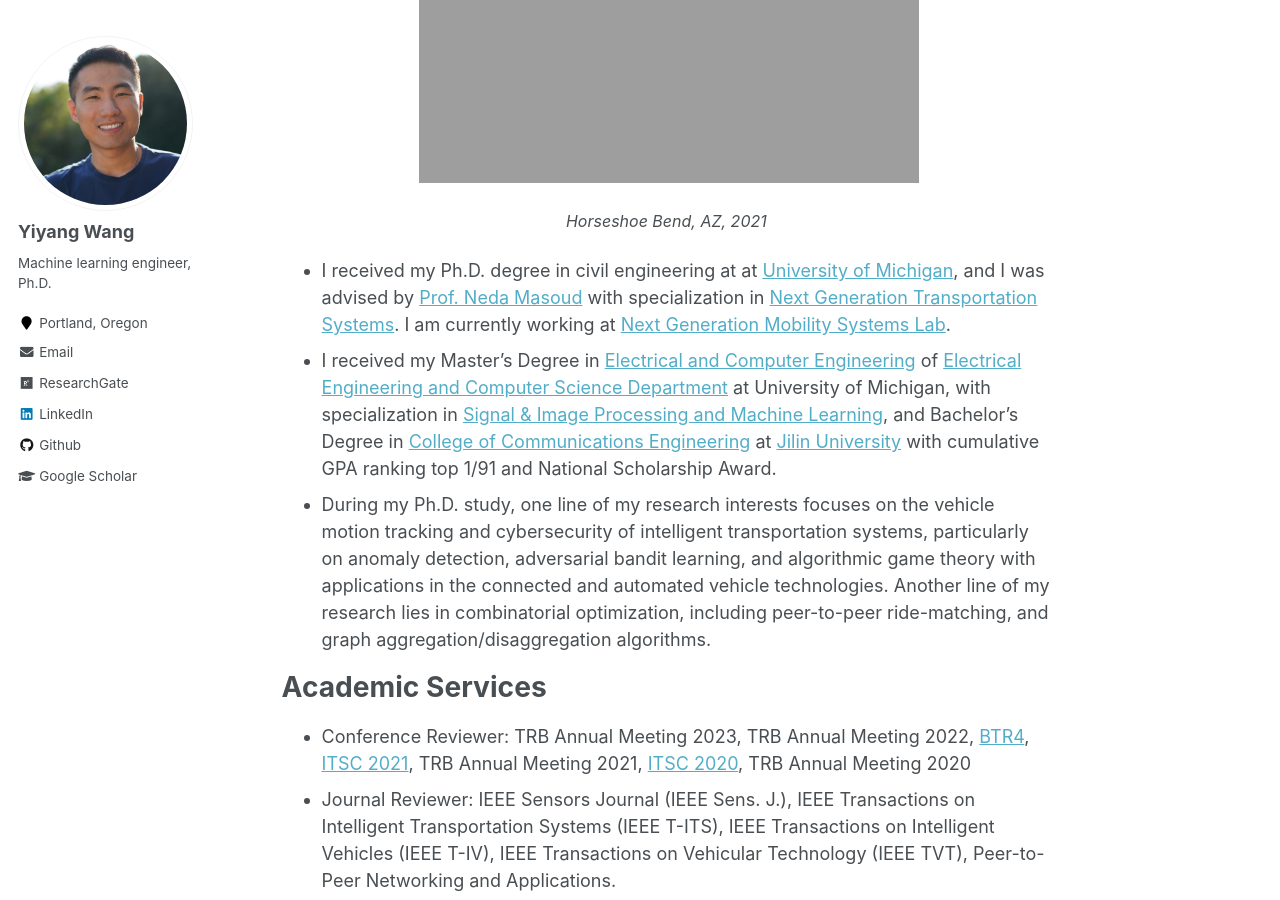
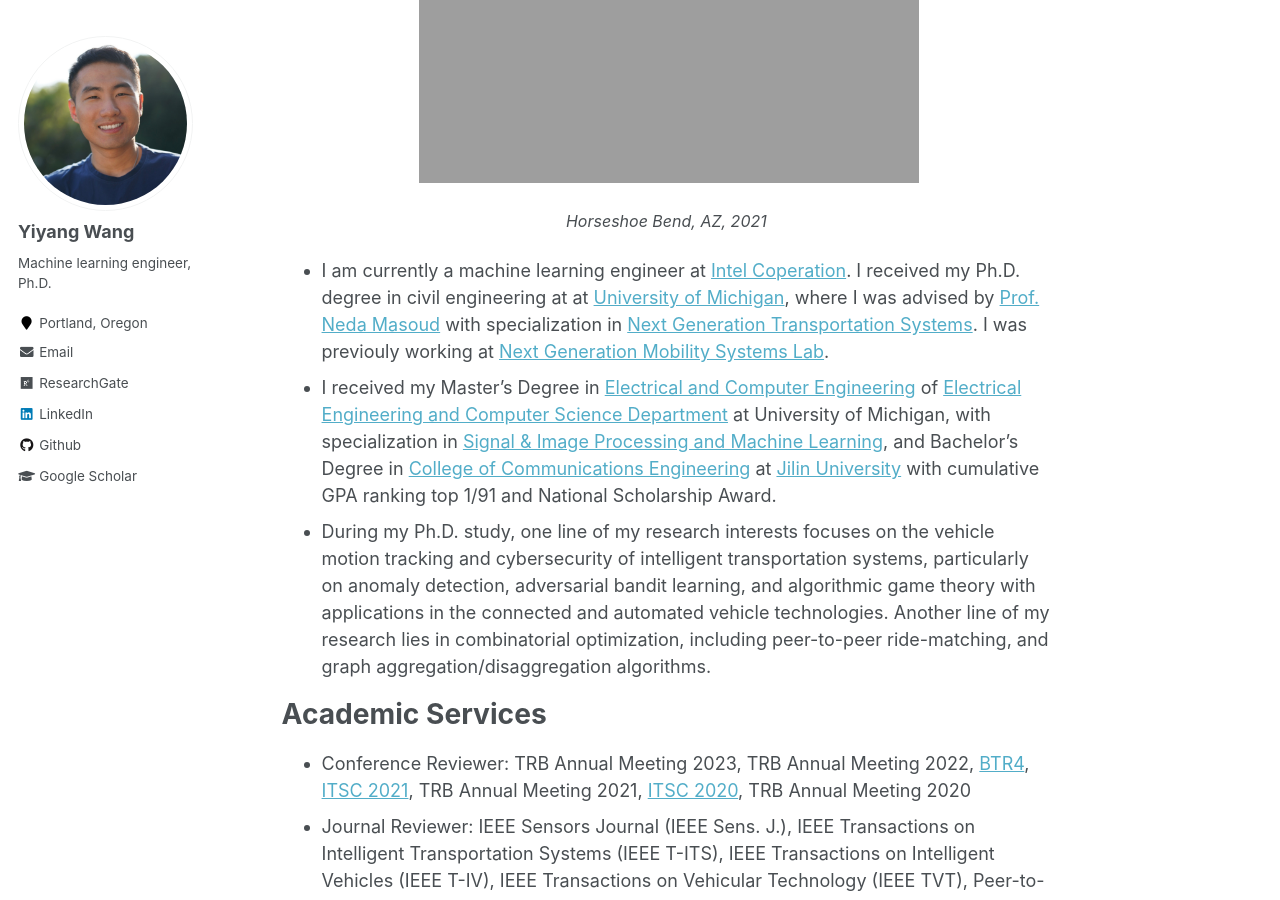
Before and after one commit to yiyangwan/yiyangwan.github.io, a Jekyll site: the page built from _pages/about.md, in a window 1280 px wide and 900 px high, scrolled down 352 px. Built offline with Jekyll 4.4.1, drawn with Linux system fonts in a browser that asks for light colours.

Commit message:
Update about.md

```diff
--- a/_pages/about.md
+++ b/_pages/about.md
@@ -17,9 +17,9 @@ redirect_from:
 </p>
 
 <!-- # About Me -->
-* I received my Ph.D. degree in civil engineering at
+* I am currently a machine learning engineer at [Intel Coperation](https://www.intel.com/content/www/us/en/homepage.html). I received my Ph.D. degree in civil engineering at
 <!-- in the [Department of Civil and Environmental Engineering](https://cee.engin.umich.edu/)  -->
-at [University of Michigan](https://umich.edu/), and I was advised by [Prof. Neda Masoud](https://cee.engin.umich.edu/people/masoud-neda/) with specialization in [Next Generation Transportation Systems](https://cee.engin.umich.edu/research/infrastructure/transportation/). I am currently working at [Next Generation Mobility Systems Lab](http://www-personal.umich.edu/~nmasoud/index.html).
+at [University of Michigan](https://umich.edu/), where I was advised by [Prof. Neda Masoud](https://cee.engin.umich.edu/people/masoud-neda/) with specialization in [Next Generation Transportation Systems](https://cee.engin.umich.edu/research/infrastructure/transportation/). I was previouly working at [Next Generation Mobility Systems Lab](http://www-personal.umich.edu/~nmasoud/index.html).
 * I received my Master's Degree in [Electrical and Computer Engineering](https://ece.engin.umich.edu/) of [Electrical Engineering and Computer Science Department](https://eecs.engin.umich.edu/) at University of Michigan, with specialization in [Signal & Image Processing and Machine Learning](https://ece.engin.umich.edu/research/research-areas/signal-image-processing-and-machine-learning/), and Bachelor's Degree in [College of Communications Engineering](https://dce.jlu.edu.cn/ENGLISH/HOM.htm) at [Jilin University](http://global.jlu.edu.cn/) with cumulative GPA ranking top 1/91 and National Scholarship Award.
 * During my Ph.D. study, one line of my research interests focuses on the vehicle motion tracking and cybersecurity of intelligent transportation systems, particularly on anomaly detection, adversarial bandit learning, and algorithmic game theory with applications in the connected and automated vehicle technologies. Another line of my research lies in combinatorial optimization, including peer-to-peer ride-matching, and graph aggregation/disaggregation algorithms.
 
```
